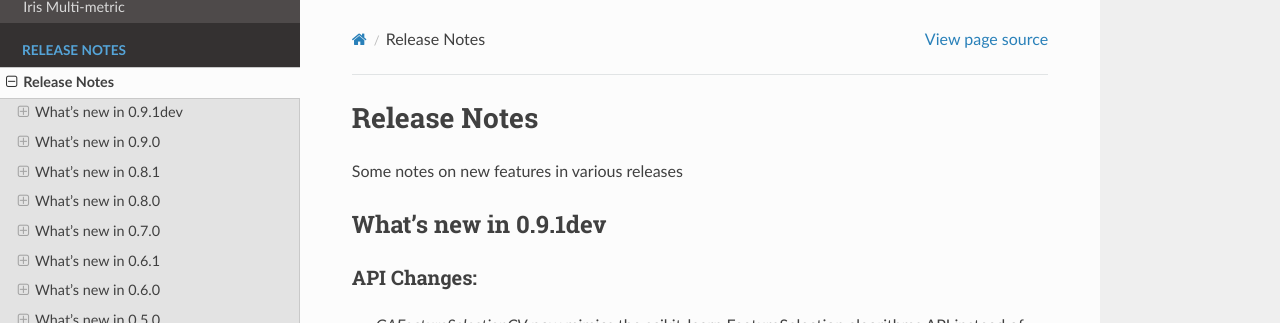
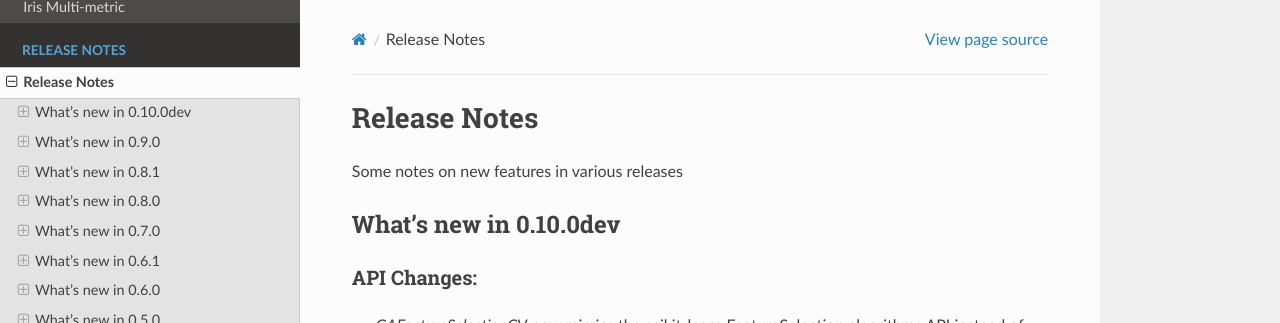
Before and after one commit to rodrigo-arenas/Sklearn-genetic-opt, a Sphinx documentation site: the page built from docs/release_notes.rst, in a window 1280 px wide and 900 px high. Shown: the top 323 px of the window. Built offline with Sphinx 7.4.7 and the Read the Docs theme 2.0.0, drawn with Linux system fonts in a browser that asks for light colours.

Commit message:
version 0.10.0dev

```diff
--- a/docs/release_notes.rst
+++ b/docs/release_notes.rst
@@ -3,8 +3,8 @@ Release Notes
 
 Some notes on new features in various releases
 
-What's new in 0.9.1dev
-----------------------
+What's new in 0.10.0dev
+-----------------------
 
 ^^^^^^^^^^^^
 API Changes:
--- a/sklearn_genetic/_version.py
+++ b/sklearn_genetic/_version.py
@@ -1 +1 @@
-__version__ = "0.9.1dev"
+__version__ = "0.10.0dev"
```
Also changed, not shown: 1 other file.
